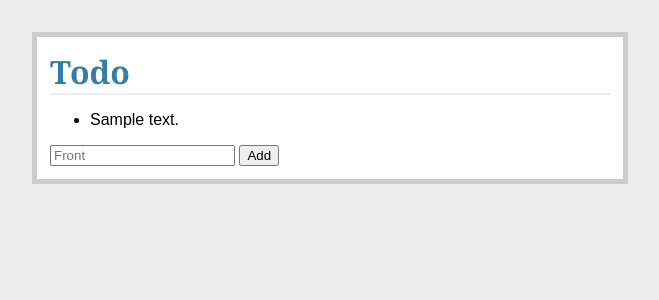
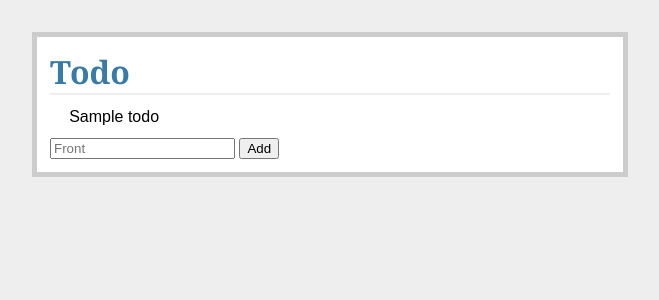
Before and after one commit to hjameel/todolist, a Flask app: template templates/layout.html in a window 1280 px wide. Shown: the top 300 px of the page, without its empty margins (310-969 px from the left). Run offline with Flask 2, Linux system fonts and the light colour scheme; the template is opened without the code that fills it: most values are stand-ins (such as "Sample title", 1, 10 or a date in 2020).

Commit message:
Add todo to the list

```diff
--- a/schema.sql
+++ b/schema.sql
@@ -1,5 +1,5 @@
-drop table if exists todo;
-create table todo (
+drop table if exists todos;
+create table todos (
   id integer primary key autoincrement,
   todo text not null
 );
--- a/static/style.css
+++ b/static/style.css
@@ -3,8 +3,10 @@ a, h1, h2       { color: #377ba8; }
 h1, h2          { font-family: 'Georgia', serif; margin: 0; }
 h1              { border-bottom: 2px solid #eee; }
 h2              { font-size: 1.2em; }
-
 .page           { margin: 2em auto; width: 35em; border: 5px solid #ccc;
                   padding: 0.8em; background: white; }
+.todos        { list-style: none; margin: 0; padding: 0; }
+.todos li     { margin: 0.8em 1.2em; }
+.todos li h2  { margin-left: -1em; }
 .flash          { background: #cee5F5; padding: 0.5em;
                   border: 1px solid #aacbe2; }
--- a/templates/layout.html
+++ b/templates/layout.html
@@ -3,9 +3,9 @@
 <link rel=stylesheet type=text/css href="{{ url_for('static', filename='style.css') }}">
 <div class=page>
     <h1>Todo</h1>
-    <ul class=entries>
-        {% for entry in entries %}
-        <li>{{ entry.text|safe }}
+    <ul class=todos>
+        {% for todo in todos %}
+        <li>{{ todo|safe }}
         {% else %}
         <li><em>No todos here so far</em>
         {% endfor %}
--- a/todo.py
+++ b/todo.py
@@ -36,12 +36,13 @@ def teardown_request(exception):
 
 @app.route("/")
 def todo():
-    return render_template("layout.html")
+    cur = g.db.execute("select todo from todos order by id desc")
+    return render_template("layout.html", todos=cur.fetchall())
 
 @app.route("/add", methods = ["POST"])
 def add():
-    g.db.execute("insert into cards (front, back) values (?, ?)",
-                 [request.form["front"], request.form["back"]])
+    g.db.execute("insert into todos (todo) values (?)",
+            [request.form["todo"]])
     g.db.commit()
     flash("New card was added")
     return redirect(url_for("todo"))
```
